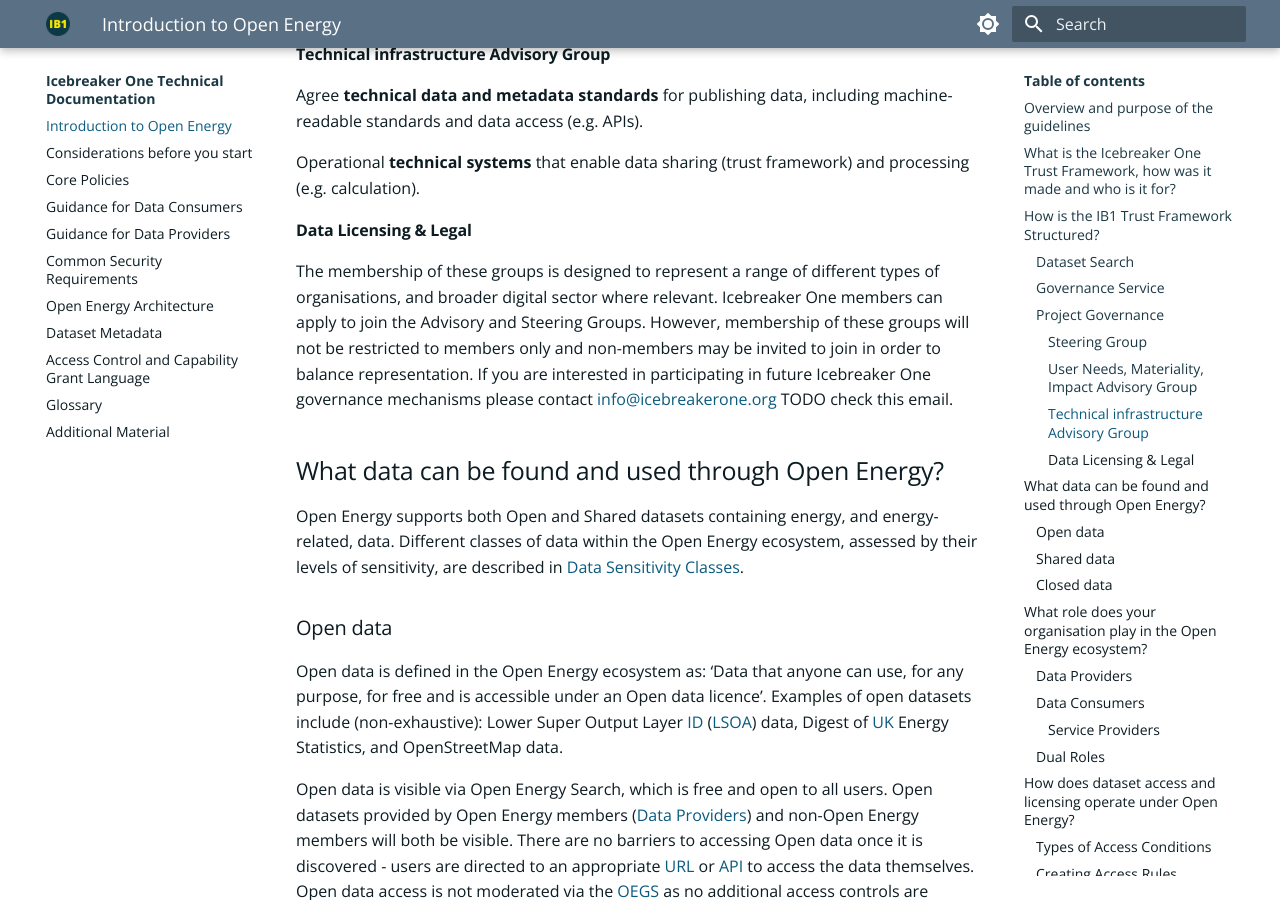
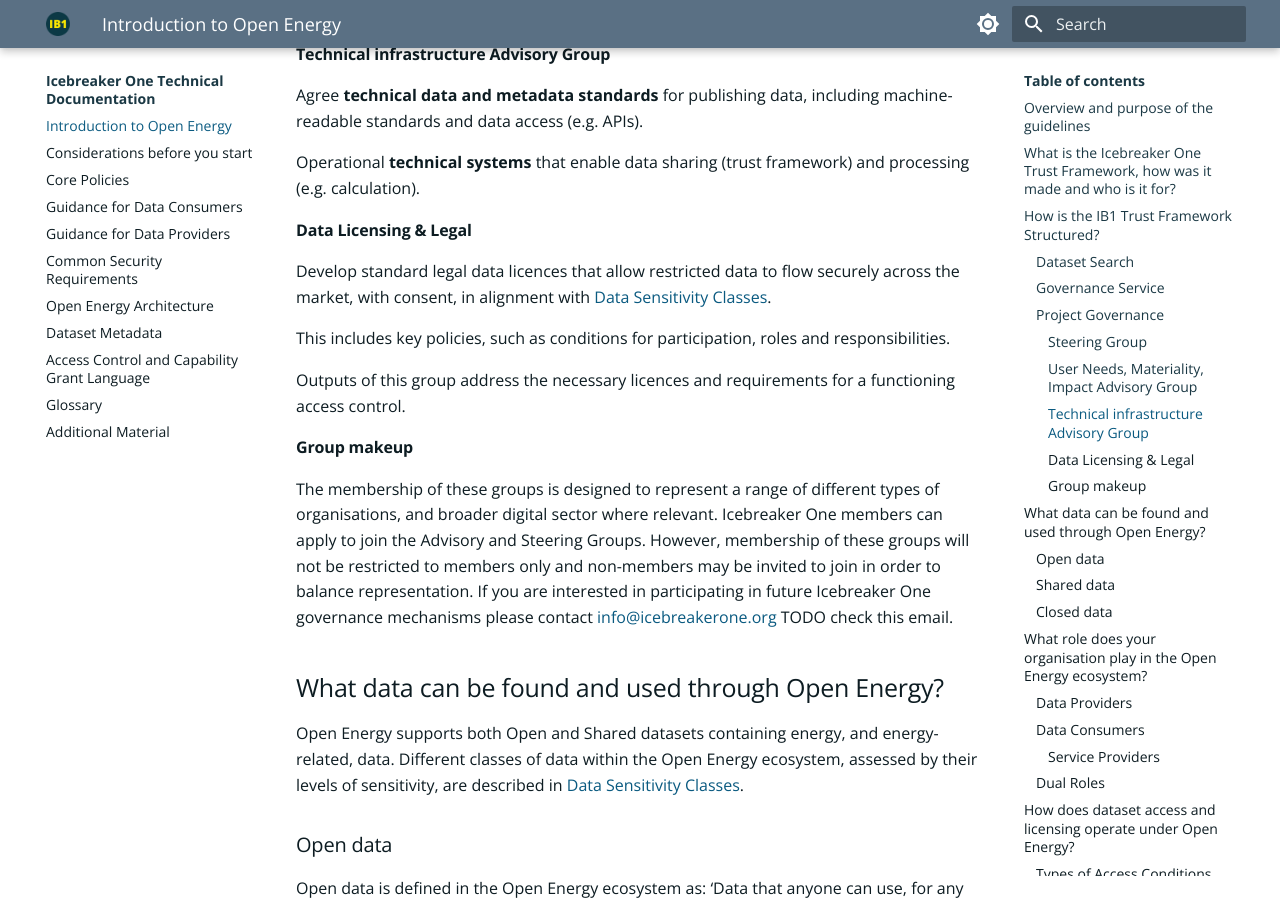
Before and after one commit to icebreakerone/ib1-technical-docs, an MkDocs documentation site: the page built from docs/ops_guidelines/introduction.md, in a window 1280 px wide and 900 px high, scrolled down 3996 px. Built offline with MkDocs 1.6.1 and Material for MkDocs 9.7.7, drawn with Linux system fonts in a browser that asks for light colours; the version menu is left out.

Commit message:
docs/ops_guidelines/introduction.md updated from https://stackedit.net/

```diff
--- a/docs/ops_guidelines/introduction.md
+++ b/docs/ops_guidelines/introduction.md
@@ -92,8 +92,15 @@
 Operational **technical systems** that enable data sharing (trust framework) and processing (e.g. calculation).
 
 #### Data Licensing & Legal
+Develop standard legal data licences that allow restricted data to flow securely across the market, with consent, in alignment with [Data Sensitivity Classes](https://icebreakerone.org/data-sensitivity-classes/).
 
-The membership of these groups is designed to represent a range of different types of organisations, and broader digital sector where relevant. Icebreaker One members can apply to join the Advisory and Steering Groups. However, membership of these groups will not be restricted to members only and non-members may be invited to join in order to balance representation. If you are interested in participating in future Icebreaker One governance mechanisms please contact [info@icebreakerone.org](mailto:info@icebreakerone.org) TODO check this email.
+This includes key policies, such as conditions for participation, roles and responsibilities.
+
+Outputs of this group address the necessary licences and requirements for a functioning access control.
+
+#### Group makeup
+The membership of these groups is designed to represent a range of different
+types of organisations, and broader digital sector where relevant. Icebreaker One members can apply to join the Advisory and Steering Groups. However, membership of these groups will not be restricted to members only and non-members may be invited to join in order to balance representation. If you are interested in participating in future Icebreaker One governance mechanisms please contact [info@icebreakerone.org](mailto:info@icebreakerone.org) TODO check this email.
 
 ## What data can be found and used through Open Energy?
 
```
Also changed, not shown: other parts of docs/ops_guidelines/introduction.md (+1 -1 lines).
